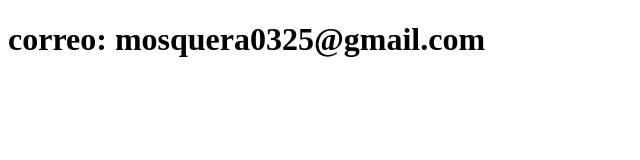
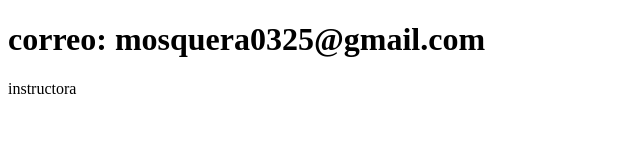
Before and after one commit to FILONILA25/sietema-de-registro, a plain HTML site: page contacto.html in a window 1280 px wide. Shown: the full height of the page, 0-640 px from the left. Drawn offline with Linux system fonts and the light colour scheme.

Commit message:
actualiza el contacto

```diff
--- a/contacto.html
+++ b/contacto.html
@@ -7,5 +7,6 @@
 </head>
 <body>
     <h1>correo: mosquera0325@gmail.com</h1>
+    <p>instructora</p>
 </body>
 </html>
```
Also changed, not shown: index.html (+1 -1 lines).
